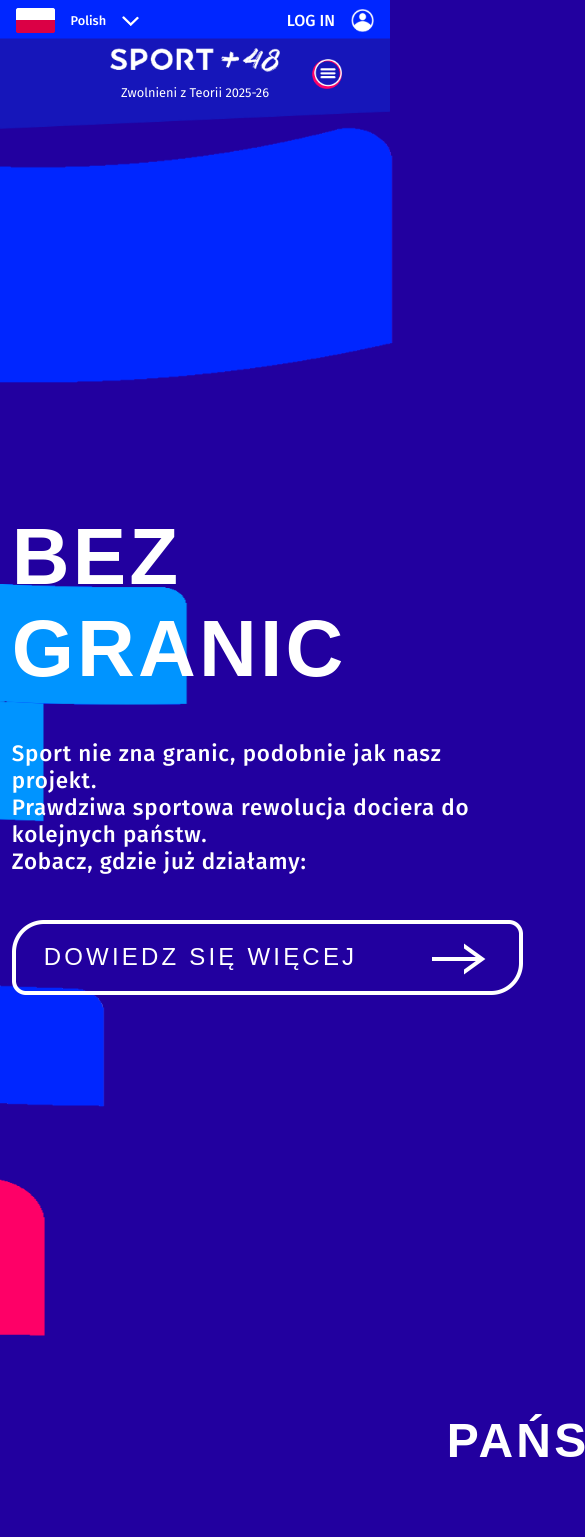
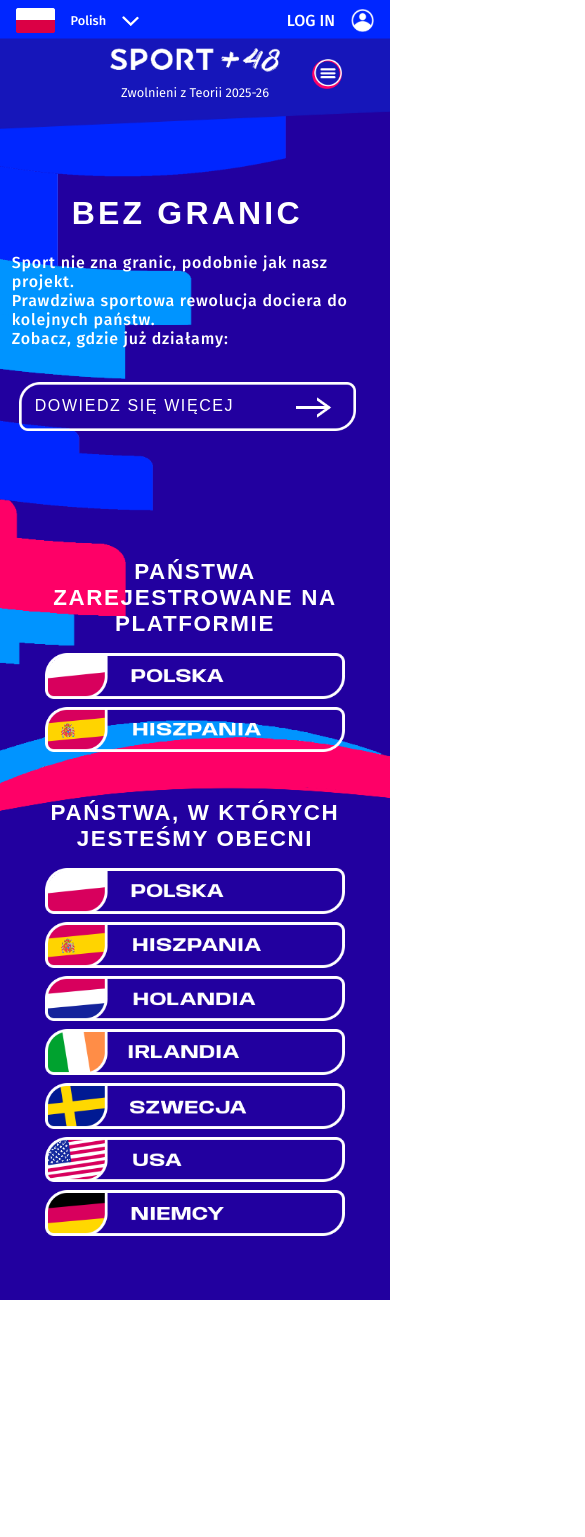
Before and after one commit to JakiKub/sportplus48, a React (Vite) app in the folder client/: page /panstwa in a window 390 px wide. Shown: the top 1537 px of the page, 585 px wide, since content can reach past the window. After the commit the page ends 1300 px from the top, so only its background shows below. Built offline with nearby package versions, Linux system fonts and the light colour scheme; no server answers; a web font is replaced by a local one.

Commit message:
Added mobile version of Countries site

```diff
--- a/client/src/assets/style.css
+++ b/client/src/assets/style.css
@@ -4096,4 +4096,70 @@ td.ranking-td {
         font-size: 1em;
         max-width: 95%;
     }
-}
+
+
+    /* panstwa */
+
+    #panstwaJ {
+        max-width: 100%;
+        width: 90%;
+        align-items: center;
+        top: 15%;
+        gap: 1.3rem;
+    }
+
+    .panstwa-title {
+        font-size: 2em;
+        max-width: 90%;
+    }
+
+    .panstwa-opis-div {
+        max-width: 100%;
+    }
+
+    .panstwa-opis {
+        font-size: 1em;
+    }
+
+    #dowiedzSiePanstwa {
+        aspect-ratio: 511 / 71;
+        width: 96%;
+        font-size: 1em;
+        padding-left: 1em;
+        letter-spacing: .1rem;
+    }
+
+    #panstwaD {
+        max-width: 100%;
+        width: 90%;
+        gap: 3rem;
+        top: 43%;
+        margin-bottom: 5rem;
+        scroll-margin-top: 1.3rem;
+    }
+
+    #panstwaD > div {
+        max-width: 100%;
+        width: 100%;
+    }
+
+    .panstwa-title-2, .panstwa-title-3 {
+        font-size: 1.4em;
+        width: 98%;
+        letter-spacing: .1rem;
+        text-align: center;
+    }
+
+    .zespol-krajow {
+        max-width: 100%;
+        width: 90%;
+        grid-template-columns: 1fr;
+        justify-items: center;
+    }
+
+    .zespol-krajow > img {
+        aspect-ratio: 427 / 65;
+        max-width: 100%;
+        width: 95%;
+    }
+}
--- a/client/src/hooks/pageBackground.js
+++ b/client/src/hooks/pageBackground.js
@@ -44,6 +44,7 @@ const pageBackground = () => {
           img: "/content/countries/panstwa_tlo_v2.png",
           imgMobile: "/content/mobile/panstwa/kraje_tlo.png",
           height: "3006px",
+          heightMobile: "1300px",
           overflow: "visible",
           size: "100% 80%",
           att: "scroll",
```
Also changed, not shown: client/public/content/mobile/panstwa/kraje_tlo.png.
